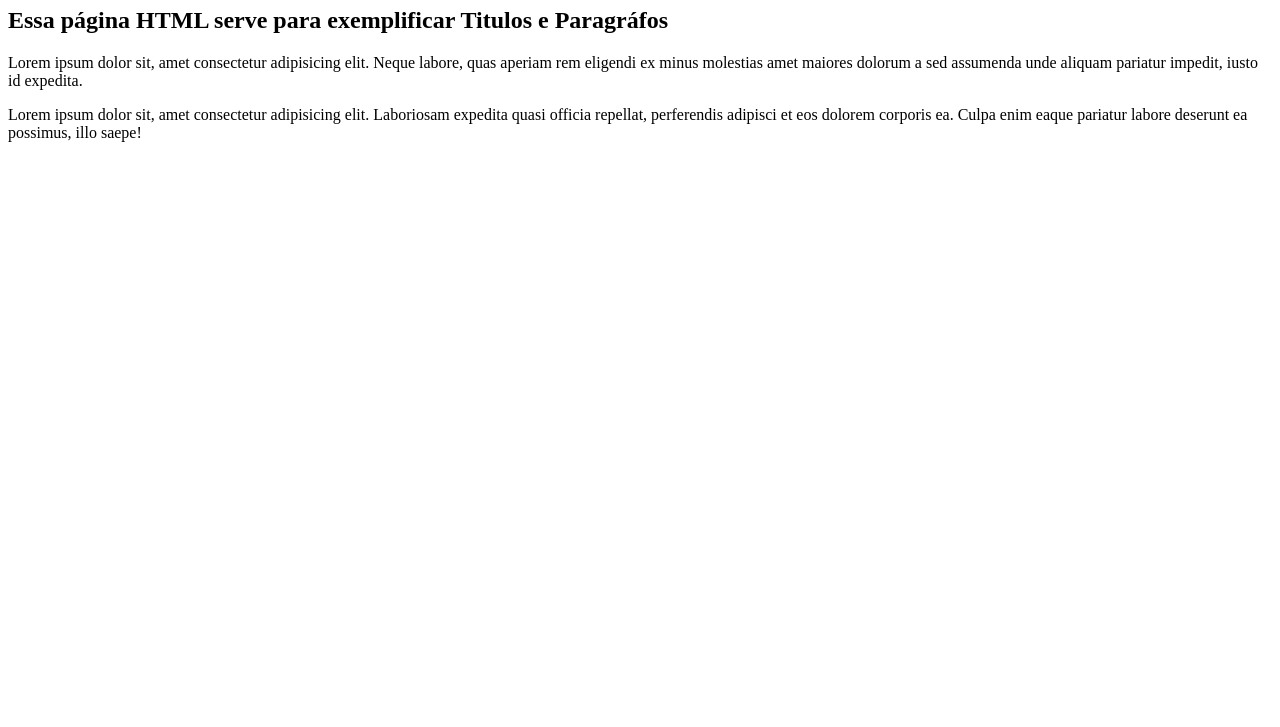
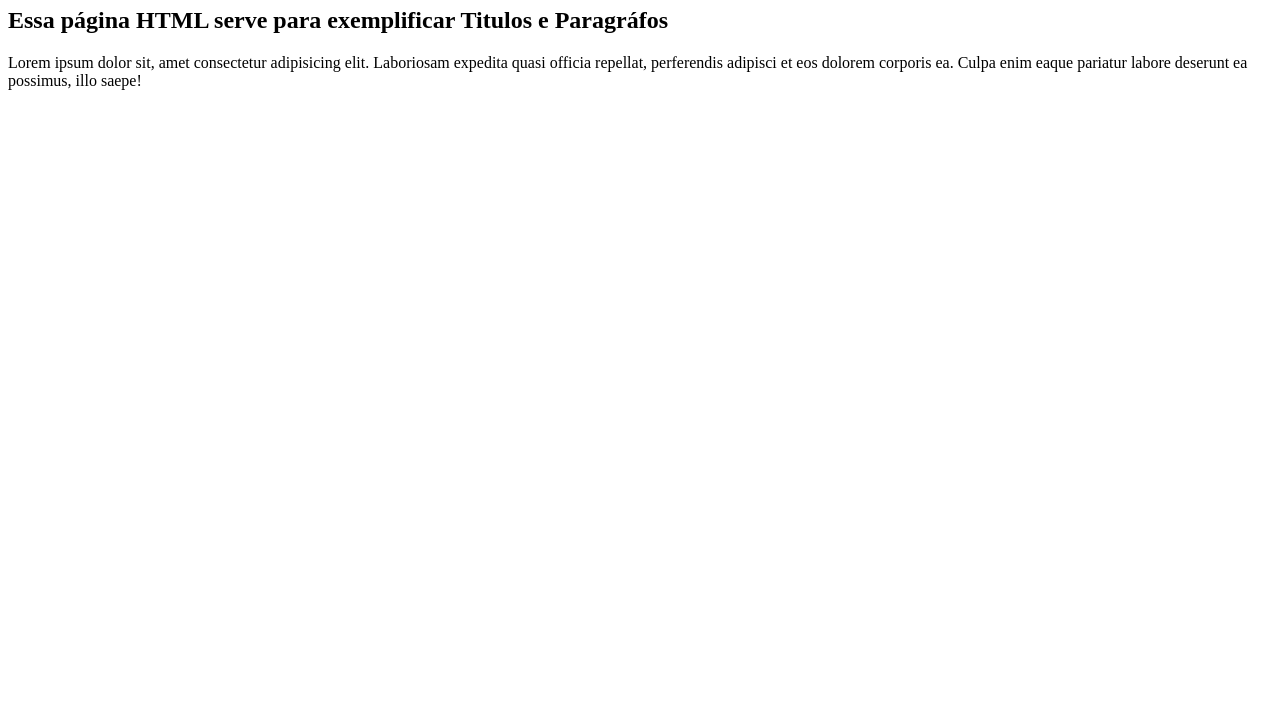
Before and after one commit to LineFog/aula2, a plain HTML site: page index.html in a window 1280 px wide. Shown: the part 73-800 px from the top of the page. Drawn offline with Linux system fonts and the light colour scheme.

Commit message:
removendo um paragrafo

```diff
--- a/index.html
+++ b/index.html
@@ -8,7 +8,6 @@
 <body>
     <h1>Titulos e Paragráfos</h1>
     <h2>Essa página HTML serve para exemplificar Titulos e Paragráfos</h2>
-    <p> Lorem ipsum dolor sit, amet consectetur adipisicing elit. Neque labore, quas aperiam rem eligendi ex minus molestias amet maiores dolorum a sed assumenda unde aliquam pariatur impedit, iusto id expedita.</p>
     <p> Lorem ipsum dolor sit, amet consectetur adipisicing elit. Laboriosam expedita quasi officia repellat, perferendis adipisci et eos dolorem corporis ea. Culpa enim eaque pariatur labore deserunt ea possimus, illo saepe!</p>
 </body>
 </html>
```
